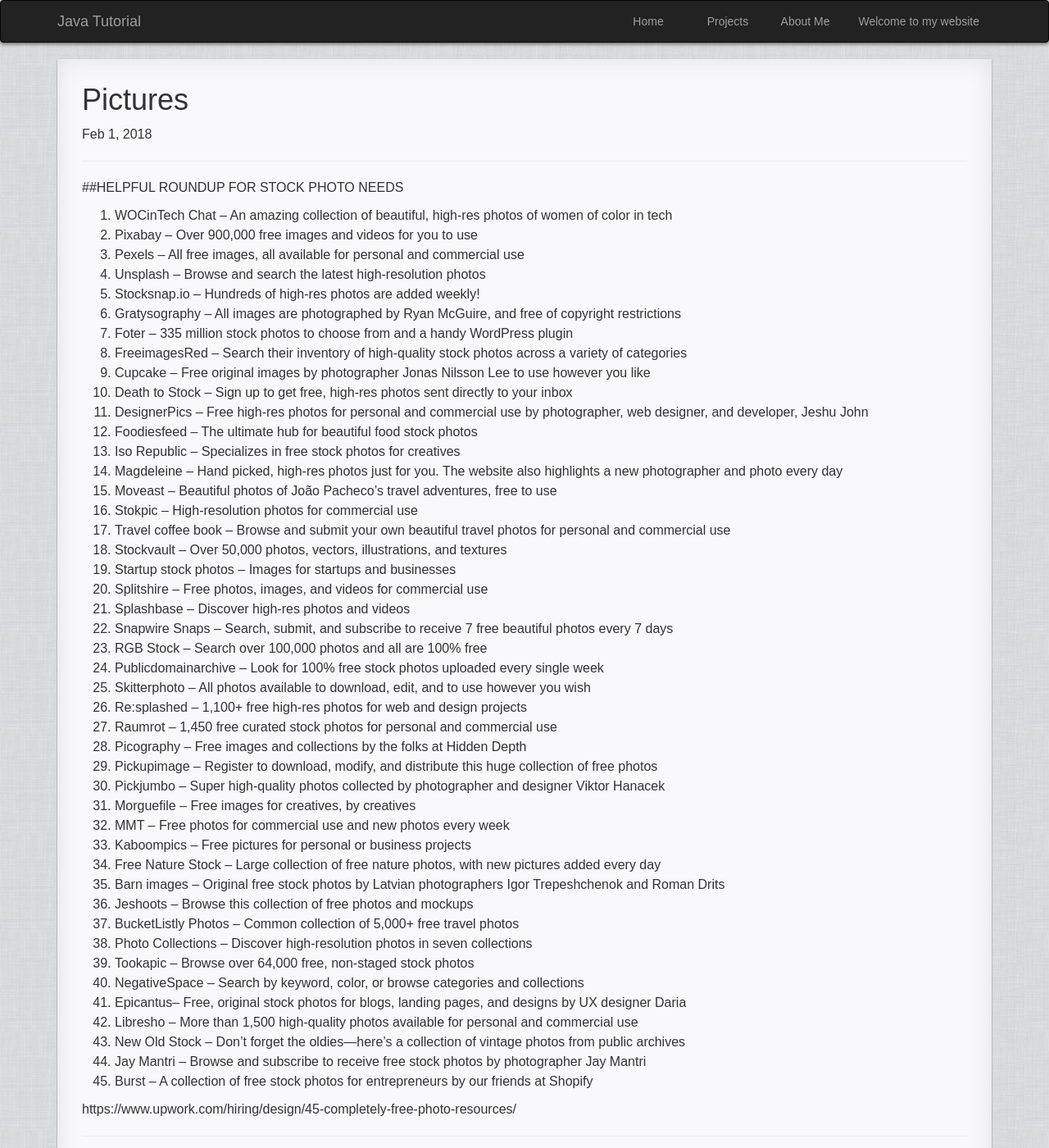
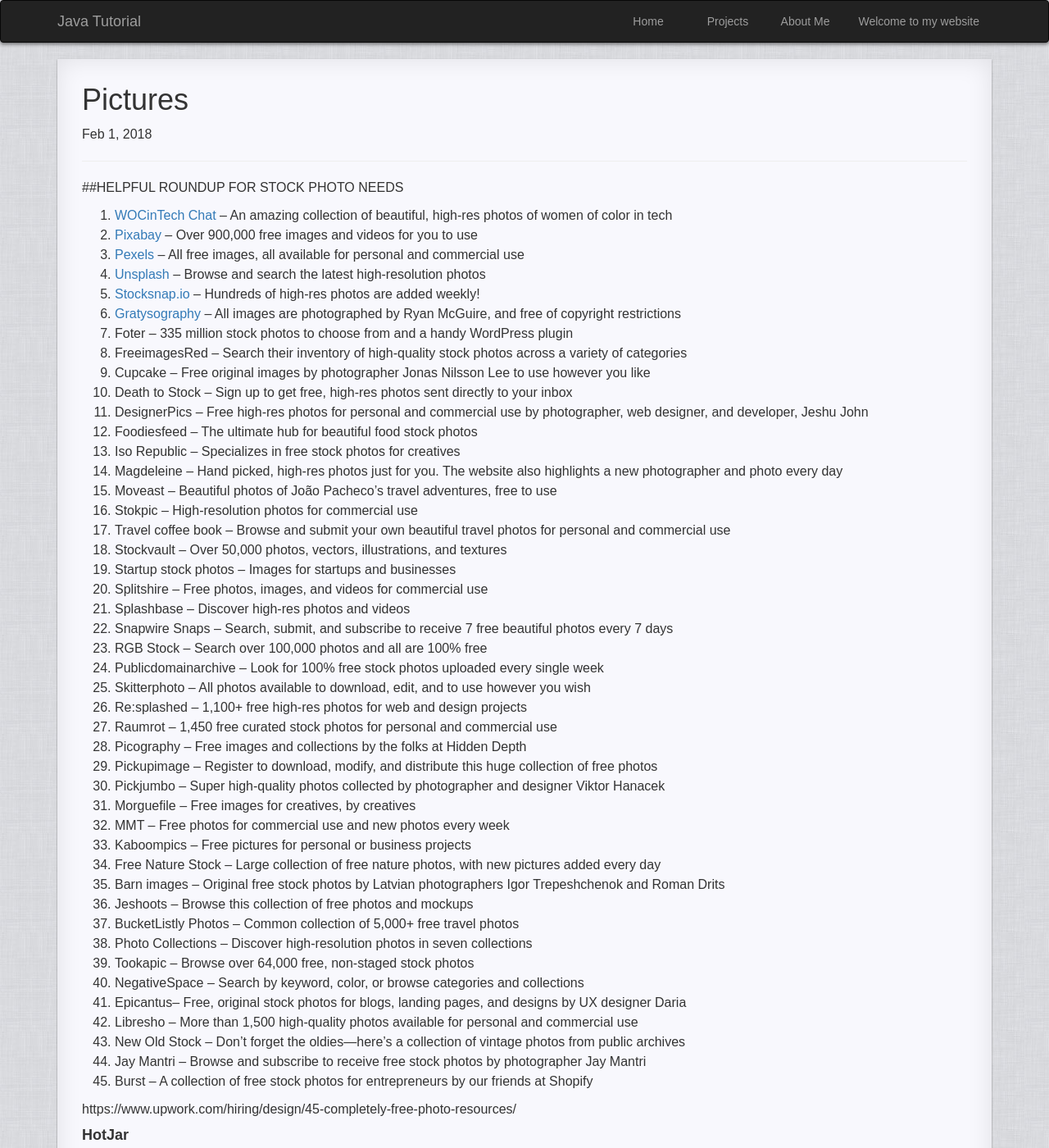
Before and after one commit to rakib09/rakib09.github.io, a Jekyll site: the page built from _posts/important/2018-02-01-pictures.md, in a window 1280 px wide and 1400 px high. Shown: the whole window at 82% size. Built offline with Jekyll 4.4.1, drawn with Linux system fonts in a browser that asks for light colours; comment, search, counter and statistics services are not loaded; some of the changed lines change nothing that is shown.

Commit message:
Added link in picture

```diff
--- a/_posts/important/2018-02-01-pictures.md
+++ b/_posts/important/2018-02-01-pictures.md
@@ -5,12 +5,12 @@
 categories: important
 ---
 ##HELPFUL ROUNDUP FOR STOCK PHOTO NEEDS
-1. WOCinTech Chat – An amazing collection of beautiful, high-res photos of women of color in tech
-2. Pixabay   – Over 900,000 free images and videos for you to use
-3. Pexels  – All free images, all available for personal and commercial use
-4. Unsplash – Browse and search the latest high-resolution photos
-5. Stocksnap.io  – Hundreds of high-res photos are added weekly!
-6. Gratysography – All images are photographed by Ryan McGuire, and free of copyright restrictions
+1. [WOCinTech Chat](https://www.flickr.com/photos/wocintechchat/) – An amazing collection of beautiful, high-res photos of women of color in tech
+2. [Pixabay](https://pixabay.com/)   – Over 900,000 free images and videos for you to use
+3. [Pexels](https://www.pexels.com/)  – All free images, all available for personal and commercial use
+4. [Unsplash](https://unsplash.com/) – Browse and search the latest high-resolution photos
+5. [Stocksnap.io](https://stocksnap.io/)  – Hundreds of high-res photos are added weekly!
+6. [Gratysography](https://gratisography.com/) – All images are photographed by Ryan McGuire, and free of copyright restrictions
 7. Foter – 335 million stock photos to choose from and a handy WordPress plugin
 8. FreeimagesRed – Search their inventory of high-quality stock photos across a variety of categories
 9. Cupcake – Free original images by photographer Jonas Nilsson Lee to use however you like
@@ -52,3 +52,6 @@
 45. Burst – A collection of free stock photos for entrepreneurs by our friends at Shopify
 
 https://www.upwork.com/hiring/design/45-completely-free-photo-resources/
+
+#### HotJar
+[HotJar](https://www.hotjar.com/)
```
Also changed, not shown: 1 other file.
